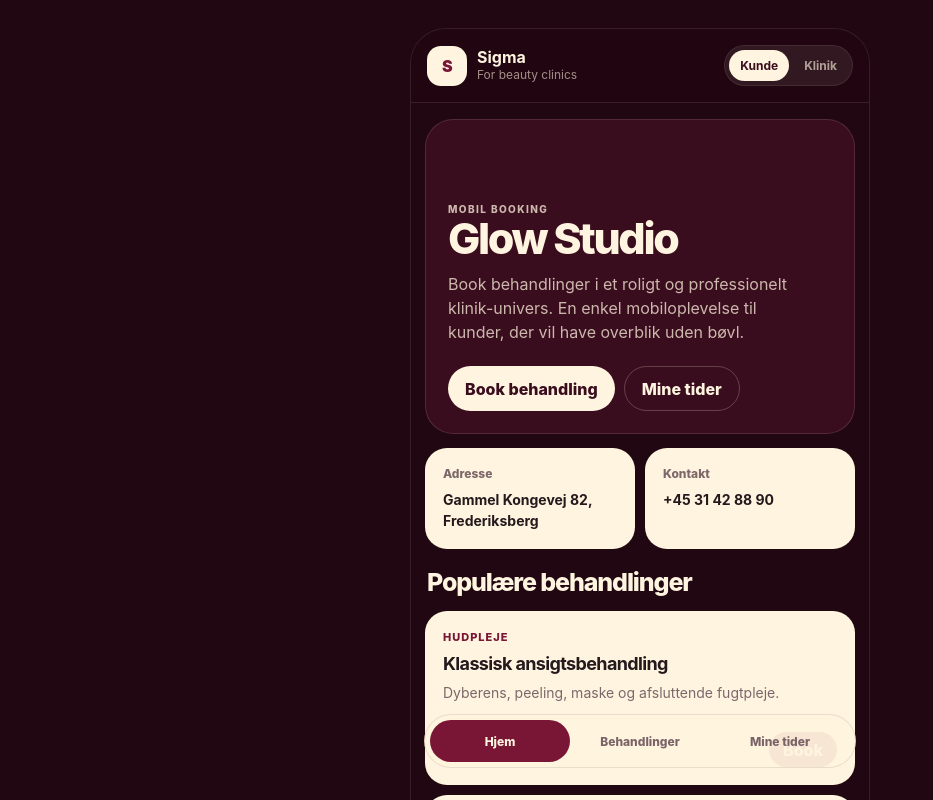
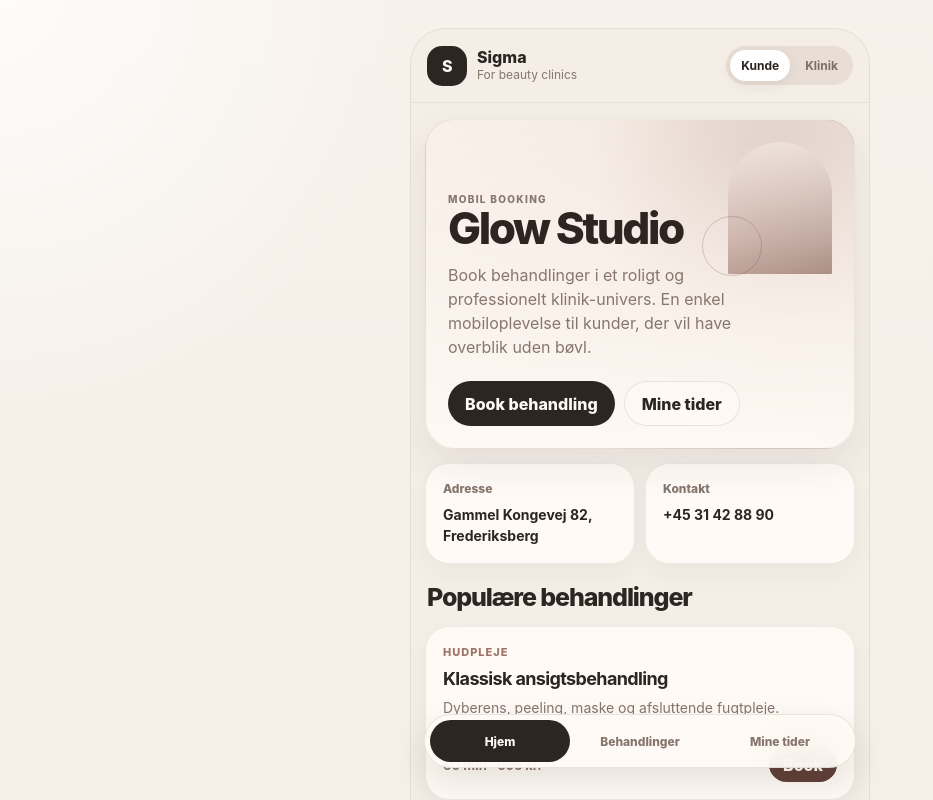
Before and after one commit to uanel955/sigma-prototype, a React (Vite) app: page / in a window 1280 px wide. Shown: the top 800 px of the page, without its empty margins (0-933 px from the left). Built offline with nearby package versions, Linux system fonts and the light colour scheme.

Commit message:
style: replace styles.css with warm beige/terracotta theme

```diff
--- a/src/styles.css
+++ b/src/styles.css
@@ -1,22 +1,25 @@
 :root {
   font-family: Inter, ui-sans-serif, system-ui, -apple-system, BlinkMacSystemFont,
     "Segoe UI", sans-serif;
-  color: #24191d;
-  background: #210711;
+  color: #2d2522;
+  background: #f4eee7;
   font-synthesis: none;
   text-rendering: optimizeLegibility;
   -webkit-font-smoothing: antialiased;
 
-  --bg: #210711;
-  --bg-soft: #2d0a18;
-  --card: #fff4df;
-  --card-soft: #f3e3c6;
-  --text: #24191d;
-  --muted: #7c676a;
-  --line: rgba(36, 25, 29, 0.12);
-  --wine: #7a1635;
-  --wine-dark: #3a0d1e;
-  --gold: #c79a45;
+  --bg: #f4eee7;
+  --surface: #fffaf5;
+  --surface-strong: #ffffff;
+  --surface-soft: #eee3d8;
+  --text: #2d2522;
+  --muted: #86766d;
+  --muted-2: #a19389;
+  --line: rgba(45, 37, 34, 0.1);
+  --accent: #9d7568;
+  --accent-dark: #5f4038;
+  --accent-soft: #eadad2;
+  --green: #66776a;
+  --shadow: 0 16px 40px rgba(60, 44, 36, 0.08);
 }
 
 * {
@@ -45,14 +48,16 @@ button {
   min-height: 100vh;
   display: flex;
   justify-content: center;
-  background: var(--bg);
+  background:
+    radial-gradient(circle at top left, rgba(255, 255, 255, 0.8), transparent 26rem),
+    linear-gradient(180deg, #f7f1eb, var(--bg));
 }
 
 .phone {
   width: min(100%, 460px);
   min-height: 100vh;
   background: var(--bg);
-  color: var(--card);
+  color: var(--text);
   position: relative;
 }
 
@@ -62,8 +67,9 @@ button {
   display: flex;
   align-items: center;
   justify-content: space-between;
-  background: rgba(33, 7, 17, 0.94);
-  border-bottom: 1px solid rgba(255, 244, 223, 0.1);
+  background: rgba(244, 238, 231, 0.92);
+  backdrop-filter: blur(18px);
+  border-bottom: 1px solid rgba(45, 37, 34, 0.07);
   position: sticky;
   top: 0;
   z-index: 20;
@@ -78,12 +84,12 @@ button {
 .logo {
   width: 40px;
   height: 40px;
-  border-radius: 14px;
-  background: var(--card);
-  color: var(--wine);
+  border-radius: 15px;
+  background: var(--text);
+  color: #fffaf5;
   display: grid;
   place-items: center;
-  font-weight: 900;
+  font-weight: 850;
   letter-spacing: -0.04em;
 }
 
@@ -93,12 +99,13 @@ button {
 }
 
 .brand strong {
-  color: var(--card);
+  color: var(--text);
   line-height: 1.1;
+  font-weight: 800;
 }
 
 .brand span {
-  color: rgba(255, 244, 223, 0.58);
+  color: var(--muted);
   font-size: 12px;
 }
 
@@ -106,8 +113,7 @@ button {
   display: flex;
   gap: 4px;
   padding: 4px;
-  background: rgba(255, 244, 223, 0.08);
-  border: 1px solid rgba(255, 244, 223, 0.08);
+  background: #e9ded5;
   border-radius: 999px;
 }
 
@@ -115,14 +121,15 @@ button {
   border-radius: 999px;
   padding: 8px 11px;
   background: transparent;
-  color: rgba(255, 244, 223, 0.62);
+  color: #7e6e65;
   font-size: 12px;
   font-weight: 750;
 }
 
 .switch button.active {
-  background: var(--card);
-  color: var(--wine-dark);
+  background: var(--surface-strong);
+  color: var(--text);
+  box-shadow: 0 4px 14px rgba(60, 44, 36, 0.08);
 }
 
 .screen {
@@ -135,24 +142,60 @@ button {
 }
 
 .hero {
-  min-height: 315px;
-  border-radius: 28px;
+  min-height: 330px;
+  border-radius: 30px;
   padding: 22px;
-  color: var(--card);
+  color: var(--text);
   display: flex;
   flex-direction: column;
   justify-content: flex-end;
-  background: #3a0d1e;
-  border: 1px solid rgba(255, 244, 223, 0.12);
+  background:
+    linear-gradient(180deg, rgba(255, 250, 245, 0.18), rgba(255, 250, 245, 0.96)),
+    radial-gradient(circle at 80% 14%, rgba(157, 117, 104, 0.28), transparent 11rem),
+    linear-gradient(135deg, #f7eee7, #e8d8ce);
+  border: 1px solid rgba(45, 37, 34, 0.08);
+  box-shadow: var(--shadow);
+  position: relative;
+  overflow: hidden;
+}
+
+.hero::before {
+  content: "";
+  position: absolute;
+  top: 22px;
+  right: 22px;
+  width: 104px;
+  height: 132px;
+  border-radius: 999px 999px 26px 26px;
+  background:
+    linear-gradient(180deg, rgba(255, 250, 245, 0.76), rgba(255, 250, 245, 0.18)),
+    linear-gradient(135deg, #c8a69b, #8f6c61);
+  opacity: 0.9;
+}
+
+.hero::after {
+  content: "";
+  position: absolute;
+  top: 96px;
+  right: 92px;
+  width: 58px;
+  height: 58px;
+  border-radius: 999px;
+  border: 1px solid rgba(95, 64, 56, 0.24);
+}
+
+.hero > * {
+  position: relative;
+  z-index: 1;
 }
 
 .eyebrow {
   margin: 0 0 8px;
   text-transform: uppercase;
-  letter-spacing: 0.14em;
+  letter-spacing: 0.13em;
   font-size: 10px;
   font-weight: 850;
-  color: var(--gold);
+  color: var(--accent);
 }
 
 .hero h1,
@@ -166,8 +209,8 @@ button {
 }
 
 .hero h1 {
-  font-size: 43px;
-  max-width: 8.5ch;
+  font-size: 44px;
+  max-width: 9ch;
 }
 
 .page-title h1,
@@ -177,20 +220,19 @@ button {
 
 .modal h2 {
   font-size: 30px;
-  color: var(--text);
 }
 
 .hero p {
   margin: 13px 0 0;
   line-height: 1.5;
-  color: rgba(255, 244, 223, 0.74);
-  max-width: 34ch;
+  color: var(--muted);
+  max-width: 32ch;
 }
 
 .page-title p {
   margin: 8px 0 0;
   line-height: 1.5;
-  color: rgba(255, 244, 223, 0.62);
+  color: var(--muted);
 }
 
 .actions {
@@ -209,8 +251,8 @@ button {
 }
 
 .primary {
-  background: var(--card);
-  color: var(--wine-dark);
+  background: var(--text);
+  color: #fffaf5;
 }
 
 .primary.small {
@@ -221,8 +263,8 @@ button {
 
 .primary.full {
   width: 100%;
-  background: var(--wine);
-  color: var(--card);
+  background: var(--accent-dark);
+  color: #fffaf5;
 }
 
 .primary:disabled {
@@ -231,13 +273,13 @@ button {
 }
 
 .secondary {
-  background: transparent;
-  color: var(--card);
-  border: 1px solid rgba(255, 244, 223, 0.22);
+  background: rgba(255, 250, 245, 0.72);
+  color: var(--text);
+  border: 1px solid rgba(45, 37, 34, 0.1);
 }
 
 .danger {
-  background: #efdfdc;
+  background: #f1ded9;
   color: #8a3025;
 }
 
@@ -257,12 +299,12 @@ button {
 .card,
 .empty,
 .edit-card {
-  background: var(--card);
+  background: var(--surface);
   color: var(--text);
-  border: 1px solid rgba(255, 244, 223, 0.08);
-  border-radius: 22px;
+  border: 1px solid rgba(45, 37, 34, 0.08);
+  border-radius: 24px;
   padding: 17px;
-  box-shadow: none;
+  box-shadow: 0 10px 26px rgba(60, 44, 36, 0.045);
 }
 
 .info-card span,
@@ -290,7 +332,7 @@ button {
 }
 
 .section-title h2 {
-  color: var(--card);
+  color: var(--text);
   font-size: 25px;
   letter-spacing: -0.045em;
   font-weight: 850;
@@ -326,7 +368,7 @@ button {
 }
 
 .category {
-  color: var(--wine) !important;
+  color: var(--accent) !important;
   font-size: 11px !important;
   font-weight: 850;
   text-transform: uppercase;
@@ -354,8 +396,8 @@ button {
   min-height: 35px;
   border-radius: 999px;
   padding: 0 14px;
-  background: var(--wine);
-  color: var(--card);
+  background: var(--accent-dark);
+  color: #fffaf5;
   font-weight: 850;
 }
 
@@ -374,16 +416,16 @@ button {
   white-space: nowrap;
   border-radius: 999px;
   padding: 9px 13px;
-  background: rgba(255, 244, 223, 0.08);
-  color: rgba(255, 244, 223, 0.72);
-  border: 1px solid rgba(255, 244, 223, 0.08);
+  background: #eadfd6;
+  color: #75655d;
+  border: 1px solid rgba(45, 37, 34, 0.06);
   font-size: 13px;
   font-weight: 800;
 }
 
 .pills button.active {
-  background: var(--card);
-  color: var(--wine-dark);
+  background: var(--text);
+  color: #fffaf5;
 }
 
 .empty {
@@ -397,8 +439,10 @@ button {
   bottom: 14px;
   transform: translateX(-50%);
   width: min(calc(100% - 28px), 432px);
-  background: rgba(255, 244, 223, 0.94);
-  border: 1px solid rgba(36, 25, 29, 0.1);
+  background: rgba(255, 250, 245, 0.92);
+  backdrop-filter: blur(18px);
+  border: 1px solid rgba(45, 37, 34, 0.1);
+  box-shadow: 0 14px 34px rgba(60, 44, 36, 0.12);
   border-radius: 999px;
   padding: 5px;
   display: flex;
@@ -410,20 +454,20 @@ button {
   min-height: 42px;
   border-radius: 999px;
   background: transparent;
-  color: #7b6468;
+  color: var(--muted);
   font-size: 12px;
   font-weight: 850;
 }
 
 .bottom-nav button.active {
-  background: var(--wine);
-  color: var(--card);
+  background: var(--text);
+  color: #fffaf5;
 }
 
 .modal-bg {
   position: fixed;
   inset: 0;
-  background: rgba(20, 3, 9, 0.72);
+  background: rgba(45, 37, 34, 0.34);
   display: flex;
   align-items: flex-end;
   justify-content: center;
@@ -432,13 +476,14 @@ button {
 
 .modal {
   width: min(100%, 460px);
-  background: var(--card);
+  background: var(--surface);
   border-radius: 28px 28px 0 0;
   padding: 22px 18px 24px;
   display: grid;
   gap: 12px;
   position: relative;
   color: var(--text);
+  box-shadow: 0 -24px 60px rgba(60, 44, 36, 0.14);
 }
 
 .close {
@@ -448,7 +493,7 @@ button {
   min-height: 35px;
   border-radius: 999px;
   padding: 0 14px;
-  background: var(--card-soft);
+  background: var(--surface-soft);
   color: var(--text);
   font-weight: 850;
 }
@@ -462,7 +507,7 @@ button {
 label {
   display: grid;
   gap: 7px;
-  color: #6f555d;
+  color: #6f625b;
   font-size: 12px;
   font-weight: 850;
 }
@@ -471,8 +516,8 @@ input,
 textarea,
 select {
   width: 100%;
-  border: 1px solid rgba(36, 25, 29, 0.14);
-  background: #fff9ec;
+  border: 1px solid rgba(45, 37, 34, 0.12);
+  background: #fffdf9;
   color: var(--text);
   border-radius: 15px;
   padding: 13px 14px;
@@ -488,8 +533,8 @@ textarea {
 input:focus,
 textarea:focus,
 select:focus {
-  border-color: var(--wine);
-  box-shadow: 0 0 0 3px rgba(122, 22, 53, 0.12);
+  border-color: var(--accent);
+  box-shadow: 0 0 0 3px rgba(157, 117, 104, 0.14);
 }
 
 .edit-card {
@@ -509,7 +554,7 @@ select:focus {
     min-height: calc(100vh - 56px);
     border-radius: 36px;
     overflow: hidden;
-    border: 1px solid rgba(255, 244, 223, 0.1);
+    border: 1px solid rgba(45, 37, 34, 0.08);
   }
 
   .bottom-nav {
```
